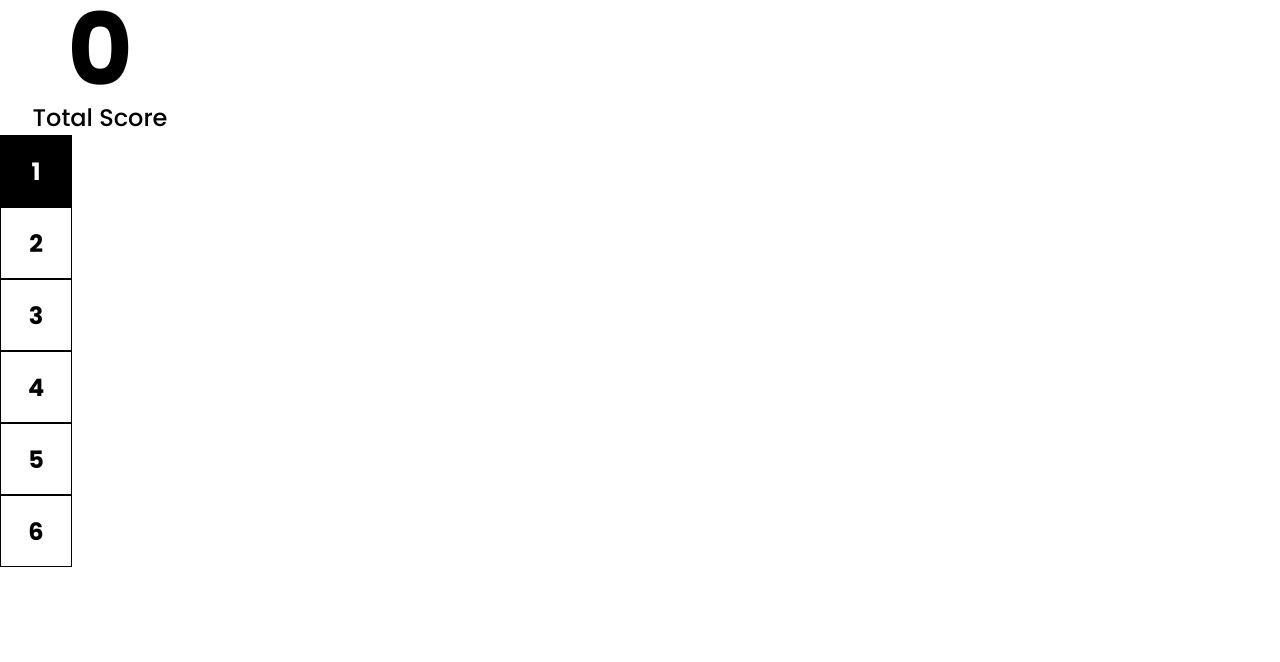
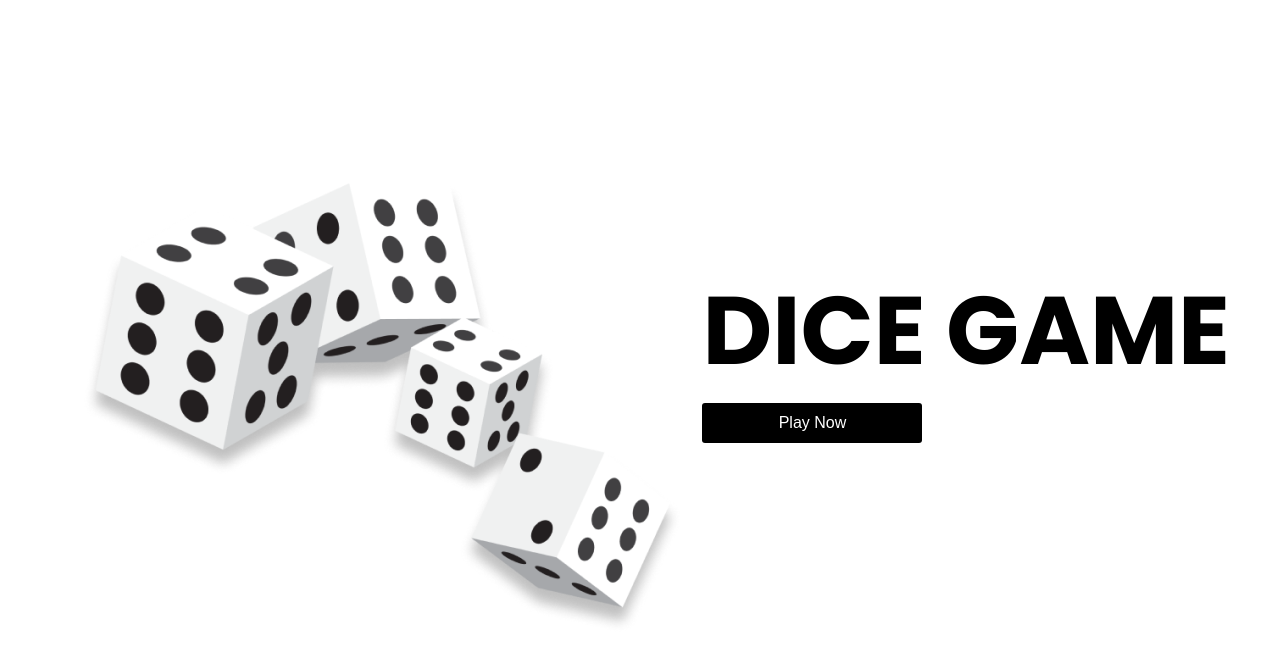
Before and after one commit to Deepak8519M/React-Js-Projects-7-DSMCoding, a React (Vite) app in the folder Project3/: page / in a window 1280 px wide. Shown: the top 662 px of the page. Built offline with nearby package versions, Linux system fonts and the light colour scheme.

Commit message:
commit just made due to doubt

```diff
--- a/Project3/src/App.jsx
+++ b/Project3/src/App.jsx
@@ -4,7 +4,7 @@
 import GamePlay from "./components/GamePlay";
 
 function App() {
-  const [isGameStarted, setIsGameStarted] = useState(true);
+  const [isGameStarted, setIsGameStarted] = useState(false);
 
   const toggleGamePlay = () => {
     setIsGameStarted((prev) => !prev);
--- a/Project3/src/components/GamePlay.jsx
+++ b/Project3/src/components/GamePlay.jsx
@@ -4,11 +4,24 @@
 
 function GamePlay() {
   return (
-    <main>
-      <TotalScore />
-      <NumberSelector />
-    </main>
+    <MainContainer>
+      <div className="top_section">
+        <TotalScore />
+        <NumberSelector />
+      </div>
+    </MainContainer>
   );
 }
 
 export default GamePlay;
+
+const MainContainer = styled.main`
+  max-width: 1180px;
+  margin: 0 auto;
+  .top_section {
+    display: flex;
+    justify-content: space-between;
+    align-items: end;
+    background-color: rebeccapurple;
+  }
+`;
--- a/Project3/src/components/NumberSelector.jsx
+++ b/Project3/src/components/NumberSelector.jsx
@@ -8,7 +8,8 @@
 
   console.log(selectedNumber);
   return (
-    <div>
+    <NumberSelectorContainer>
+      <div className="flex">
         {arrayNumber.map((value, i) => (
           <Box
             isSelected={value === selectedNumber}
@@ -19,10 +20,26 @@
           </Box>
         ))}
       </div>
+      <p>Select Number</p>
+    </NumberSelectorContainer>
   );
 }
 
 export default NumberSelector;
+
+const NumberSelectorContainer = styled.div`
+  display: flex;
+  flex-direction: column;
+  align-items: end;
+  .flex {
+    display: flex;
+    gap: 24px;
+  }
+  p {
+    font-size: 20px;
+    font-weight: 500;
+  }
+`;
 
 const Box = styled.div`
   height: 72px;
```
Lines whose indentation alone changed are shown as unchanged.
